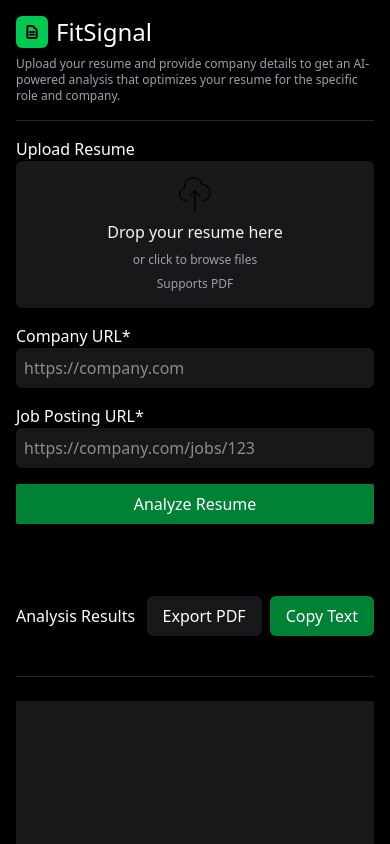
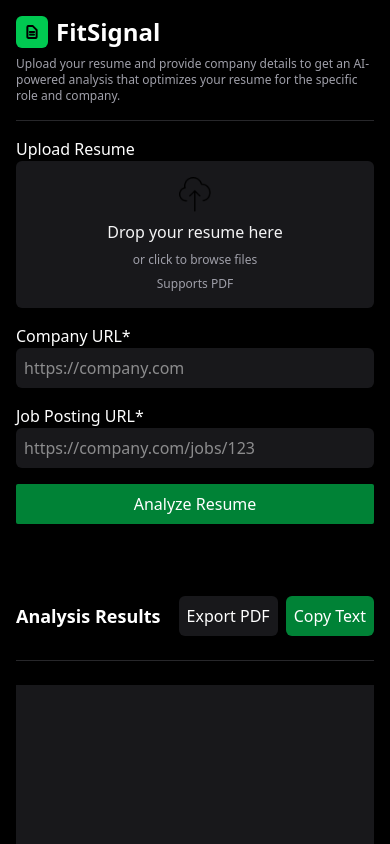
Before and after one commit to qixiangggg/fitsignal, a Next.js app in the folder frontend/: page / in a window 390 px wide. Shown: the top 844 px of the page. Built offline with nearby package versions, Linux system fonts and the light colour scheme.

Commit message:
feat: implement resume upload flow with Next.js server actions
- add client-side file state and upload feedback
- connect form to analyzeResume server action
- improve layout responsiveness for desktop

```diff
--- /dev/null
+++ b/frontend/app/analyzeResume.ts
@@ -0,0 +1,11 @@
+"use server"
+
+export default async function analyzeResume(data: FormData) {
+    console.log("analyzeResume called");
+    const response = await fetch("http://127.0.0.1:8000/analyze/", {
+        method: "POST",
+        body: data,
+    });
+    console.log(response);
+    return;
+}
--- /dev/null
+++ b/frontend/app/components/PdfViewer.tsx
@@ -0,0 +1,20 @@
+'use client';
+
+import { Viewer, Worker } from "@react-pdf-viewer/core";
+import "@react-pdf-viewer/core/lib/styles/index.css";
+import { defaultLayoutPlugin } from "@react-pdf-viewer/default-layout";
+import "@react-pdf-viewer/default-layout/lib/styles/index.css";
+
+export default function PdfViewer({ url }: { url: string }) {
+    const defaultLayoutPluginInstance = defaultLayoutPlugin();
+    return (
+        <div>
+            <Worker workerUrl="https://unpkg.com/pdfjs-dist@3.4.120/build/pdf.worker.min.js">
+                <Viewer
+                    fileUrl={url}
+                    plugins={[defaultLayoutPluginInstance]}
+                />
+            </Worker>
+        </div>
+    )
+}
--- /dev/null
+++ b/frontend/app/components/PdfViewerClient.tsx
@@ -0,0 +1,10 @@
+'use client';
+
+import dynamic from 'next/dynamic';
+
+const PdfViewer = dynamic(
+  () => import('./PdfViewer'),
+  { ssr: false }
+);
+
+export default PdfViewer;
--- a/frontend/app/page.tsx
+++ b/frontend/app/page.tsx
@@ -1,61 +1,86 @@
+"use client"
 import Form from "next/form"
+import PdfViewer from "@/app/components/PdfViewerClient"
+import { useState } from "react";
+import  analyzeResume  from "@/app/analyzeResume";
 export default function Home() {
+    const [resumeFile, setResumeFile] = useState(null);
+
+    function uploadFile(e:any){
+        setResumeFile(e.target.files[0]);
+    }
+
     return (
-  <div className="m-4 flex flex-col gap-4 h-screen">
+    <div className="m-4 flex flex-col gap-18 h-screen md:flex-row">
+        <div className="md:w-1/3 flex flex-col gap-4">
             <header className="flex flex-col gap-2">
                 <div className="flex gap-2 items-center">
                     <img src="logo.png" alt="logo" className="bg-green-500 p-2 rounded-md"/>
-            <h1 className="text-2xl">FitSignal</h1>
+                    <h1 className="text-2xl font-bold">FitSignal</h1>
                 </div>
                 <p className="text-zinc-400 text-xs">Upload your resume and provide company details to get an AI-powered analysis that optimizes your resume for the specific role and company.</p>
             </header>
             <hr className="text-zinc-800"/>
-    <main className="flex flex-col gap-18">
-        <div>
-            <section className="h-1/2">
-                <Form action="/" className="flex flex-col gap-4">
+            <main className="flex flex-col gap-18 md:flex-row h-full">
+                <div className="">
+                    <section className="h-1/2 md:h-full">
+                        <Form action={analyzeResume} className="flex flex-col gap-4">
                             <section className="flex flex-col text-white">
                                 <label htmlFor="upload-resume">Upload Resume
                                     <div className="bg-zinc-900 rounded-md flex flex-col items-center p-4 gap-2 cursor-pointer">
+                                        {resumeFile ? (
+                                            <>
+                                                <img src="upload-completed-icon.png" alt="upload completed icon" className="w-8 bg-green-500 rounded-xs p-2"/>
+                                                <span className="text-zinc-100">{resumeFile.name}</span>
+                                                <span className="text-zinc-400 text-xs">{resumeFile.size} bytes</span>
+                                                <span className="text-green-500">File Uploaded Successfully</span>
+                                            </>
+                                            )
+                                            : (
+                                            <>
                                                 <img src="upload-icon.png" alt="upload icon" className="w-8"/>
                                                 <span className="text-zinc-100">Drop your resume here</span>
                                                 <span className="text-zinc-400 text-xs">or click to browse files</span>
                                                 <span className="text-zinc-400 text-xs">Supports PDF</span>
+                                            </>
+                                            )
+                                        }
+
                                     </div>
                                 </label>
-                        <input type="file" id="upload-resume" className="hidden"/>
-
+                                <input type="file" id="upload-resume" className="hidden" onChange={uploadFile} accept=".pdf" name="file" required/>
                             </section>
-
+                            {/* {resumeFile && <PdfViewer url={URL.createObjectURL(resumeFile)}/>} */}
                             <section className="flex flex-col text-white">
                                 <label htmlFor="company-url">Company URL*</label>
-                        <input type="text" id="company-url" className="bg-zinc-900  rounded-md p-2" placeholder="https://company.com"/>
+                                <input type="text" id="company-url" className="bg-zinc-900  rounded-md p-2" placeholder="https://company.com" name="company_blog_url" required/>
                             </section>
 
                             <section className="flex flex-col text-white">
                                 <label htmlFor="job-posting-url">Job Posting URL*</label>
-                        <input type="text" id="job-posting-url" className="bg-zinc-900 rounded-md p-2" placeholder="https://company.com/jobs/123"/>
+                                <input type="text" id="job-posting-url" className="bg-zinc-900 rounded-md p-2" placeholder="https://company.com/jobs/123" name="job_description_url" required/>
                             </section>
-                    <button type="submit" className="bg-green-700 w-full rounded-xs p-2">Analyze Resume</button>
+                            <button type="submit" className="bg-green-700 w-full rounded-xs p-2 cursor-pointer">Analyze Resume</button>
                         </Form>
                     </section>
                 </div>
-        <div>
-            <section className="h-1/2">
-                <div className="flex justify-between items-center">
-                    <h2>Analysis Results</h2>
+            </main>
+        </div>
+        <div className="md:w-2/3">
+            <section className="h-1/2 md:h-full">
+                <div className="flex justify-between items-center gap-2 md:pb-4">
+                    <h2 className="text-lg font-semibold md:text-xl">Analysis Results</h2>
                     <div className="flex gap-2">
-                        <button className="bg-zinc-900 px-4 py-2 rounded-md cursor-pointer">Export PDF</button>
-                        <button className="bg-green-700 px-4 py-2 rounded-md cursor-pointer">Copy Text</button>
+                        <button className="bg-zinc-900 px-2 py-2 rounded-md cursor-pointer">Export PDF</button>
+                        <button className="bg-green-700 px-2 py-2 rounded-md cursor-pointer">Copy Text</button>
                     </div>
                 </div>
-                <hr className="text-zinc-800 mt-10 mb-6"/>
+                <hr className="text-zinc-800 mt-6 mb-6"/>
                 <div className="bg-zinc-900 h-98 flex items-center justify-center">
                     <span className="text-zinc-400 text-center">Upload your resume and provide company details to see AI analysis results here</span>
                 </div>
             </section>
         </div>
-    </main>
-
-  </div>)
+    </div>
+    )
 }
--- a/frontend/package.json
+++ b/frontend/package.json
@@ -9,7 +9,10 @@
     "lint": "eslint"
   },
   "dependencies": {
+    "@react-pdf-viewer/core": "^3.12.0",
+    "@react-pdf-viewer/default-layout": "^3.12.0",
     "next": "16.1.1",
+    "pdfjs-dist": "^3.4.120",
     "react": "19.2.3",
     "react-dom": "19.2.3"
   },
```
Also changed, not shown: frontend/public/upload-completed-icon.png (added), 1 other file (tests, documents, lock files or other folders). Lines whose indentation alone changed are shown as unchanged.
